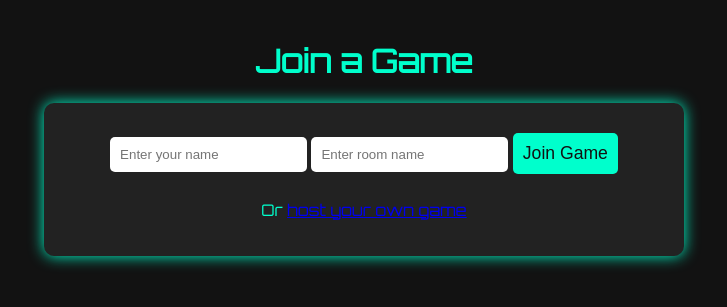
After one commit to stane000/UndercoverAgent, a Flask app: page /join_room in a window 1280 px wide. The commit adds this page. Shown: the top 307 px of the page, without its empty margins (276-1003 px from the left). Run offline with Flask 3, Linux system fonts and the light colour scheme.

Commit message:
UndercoverAgent 2.0

```diff
--- a/app.py
+++ b/app.py
@@ -1,73 +1,134 @@
 import random
 from flask import Flask, render_template, request, redirect, url_for, session
-from flask_socketio import SocketIO, emit
+from flask_socketio import SocketIO, emit, join_room
 import secrets
-# Generates a 32-character hexadecimal string
-roles = {}
 
 app = Flask(__name__)
-app.secret_key = secrets.token_hex(16)  # Replace with a secure, random key
+app.secret_key = secrets.token_hex(16)
 socketio = SocketIO(app)
 
-game_data = {
-    "spy": None,
-    "locations": [
-        "School", "Casino", "Beach", "Restaurant", "Hospital",
-        "Airport", "Park", "Mall", "Train Station", "Library",
-        "Movie Theater", "Gym", "Office", "Zoo", "Hotel", "Current location",
-        "Jarun lake", "College", "Funeral", "Disco club", "Lunopark", "Mars",
-        "Bundek", "Prison"
-    ],
-    "players": []
-}
+# Global dictionary for rooms. Each room holds its own game data.
+game_rooms = {}
+
+# Default set of locations
+default_locations = [
+    "School", "Casino", "Beach", "Restaurant", "Hospital",
+    "Airport", "Park", "Mall", "Train Station", "Library",
+    "Movie Theater", "Gym", "Office", "Zoo", "Hotel", "Current location",
+    "Jarun lake", "College", "Funeral", "Disco club", "Lunopark", "Mars",
+    "Bundek", "Prison"
+]
 
 @app.route('/')
 def home():
-    joined = session.get('joined', False)
-    return render_template("index.html", players=game_data['players'], joined=joined, locations=game_data['locations'])
+    room = session.get('room')
+    if room and room in game_rooms:
+        room_data = game_rooms[room]
+        return render_template("room.html", room=room,
+                               players=room_data['players'],
+                               locations=room_data['locations'],
+                               host=room_data['host'])
+    # For players not in a room, pass the list of active game rooms
+    return render_template("index.html", rooms=game_rooms)
 
 
-@app.route('/join', methods=['POST'])
-def join():
-    name = request.form['name']
-    if name:
-        game_data['players'].append(name)
-        session['joined'] = True
-        session['player_name'] = name
-        # Notify all connected clients about the new player
-        socketio.emit('update_players', game_data['players'])
+# Route to host a new game room (GET presents a form; POST creates the room).
+@app.route('/host', methods=['GET', 'POST'])
+def host():
+    if request.method == 'POST':
+        room_name = request.form['room']
+        host_name = request.form['host']
+        if room_name and host_name:
+            if room_name not in game_rooms:
+                game_rooms[room_name] = {
+                    'host': host_name,
+                    'players': [host_name],
+                    'spy': None,
+                    'location': None,
+                    'locations': default_locations.copy(),
+                    'roles': {},
+                    'round_started': False  # Indicates whether a round is currently in progress.
+                }
+            # Save room and player info in session
+            session['room'] = room_name
+            session['player_name'] = host_name
+            return redirect(url_for('home'))
+    return render_template("host.html")
+
+@app.route('/delete_room', methods=['POST'])
+def delete_room():
+    room = session.get('room')
+    # Verify the room exists and the current user is the host.
+    if room and room in game_rooms:
+        if session.get('player_name') == game_rooms[room]['host']:
+            # Delete the room and clear the room from the session.
+            del game_rooms[room]
+            session.pop('room', None)
+            return redirect(url_for('home'))
+        else:
+            return "Unauthorized", 403
     return redirect(url_for('home'))
 
-# @app.route('/start_game', methods=['POST'])
+@app.route('/join_room', methods=['GET', 'POST'])
+def join_room_route():
+    if request.method == 'POST':
+        room_name = request.form['room']
+        player_name = request.form['player']
+        if room_name in game_rooms and player_name:
+            room = game_rooms[room_name]
+            if player_name not in room['players']:
+                room['players'].append(player_name)
+            # If a round is already in progress, mark the player as waiting.
+            if room.get('round_started', False):
+                session['waiting'] = True
+            else:
+                session['waiting'] = False
+            session['room'] = room_name
+            session['player_name'] = player_name
+            return redirect(url_for('home'))
+    return render_template("join.html")
+
+
+# SocketIO event: when a client connects, add them to their room.
+@socketio.on('connect')
+def on_connect():
+    room = session.get('room')
+    if room:
+        join_room(room)
+        # Send the list of players for that room to all users in the room.
+        emit('update_players', game_rooms[room]['players'], room=room)
+
 @socketio.on('start_game')
 def start_game():
-    if len(game_data['players']) < 2:
-        return "Not enough players to start the game!", 400  # Error if fewer than 2 players
+    room = session.get('room')
+    if room and room in game_rooms:
+        room_data = game_rooms[room]
+        # Only the host is allowed to start a game or next round.
+        if session.get('player_name') != room_data['host']:
+            return
+        if len(room_data['players']) < 2:
+            emit('error_message', "Not enough players to start the game!", room=room)
+            return
 
-    # Scale locations
-    game_data['locations'] =  random.sample(game_data["locations"], len(game_data["players"]) * 5)
+        # (Optionally) Scale locations and choose random location/spy as before:
+        room_data['locations'] = random.sample(default_locations,
+            min(len(default_locations), len(room_data['players']) * 5))
+        room_data['location'] = random.choice(room_data['locations'])
+        room_data['spy'] = random.choice(room_data['players'])
 
-    # Randomly select a location and a spy
-    game_data['location'] = random.choice(game_data['locations'])
-    game_data['spy'] = random.choice(game_data['players'])
+        # Assign roles to ALL players
+        for player in room_data['players']:
+            if player == room_data['spy']:
+                room_data['roles'][player] = "You are the spy! The location is unknown to you."
+            else:
+                room_data['roles'][player] = f"You are NOT the spy. The location is: {room_data['location']}"
 
-    # Create a dictionary to hold role-based information
-    for player in game_data['players']:
-        if player == game_data['spy']:
-            roles[player] = "You are the spy! The location is unknown to you."
-        else:
-            roles[player] = f"You are not the spy! The location is: {game_data['location']}"
+        # Mark that a round has started.
+        room_data['round_started'] = True
 
+        # Emit game started event with updated roles and locations.
+        emit('game_started', {'roles': room_data['roles'], 'locations': room_data['locations']}, room=room)
 
-    # Broadcast personalized data to all players
-    socketio.emit('game_started', {"roles": roles, "locations": game_data['locations']})
-    return redirect(url_for('home'))
-
-@socketio.on('connect')
-def handle_connect():
-    # Send the current list of players and reset the game state when a user reconnects
-    emit('update_players', game_data['players'])
-    #emit('game_reset')  # Ensure UI resets when a player reconnects
 
 if __name__ == '__main__':
     socketio.run(app, host='0.0.0.0', port=5000, debug=True)
--- /dev/null
+++ b/templates/join.html
@@ -0,0 +1,54 @@
+<!DOCTYPE html>
+<html lang="en">
+<head>
+  <meta charset="UTF-8">
+  <title>Join Game | Undercover Agent</title>
+  <link href="https://fonts.googleapis.com/css2?family=Orbitron&display=swap" rel="stylesheet">
+  <style>
+    /* Example CSS styling similar to index.html */
+    body {
+      font-family: 'Orbitron', sans-serif;
+      background-color: #121212;
+      color: #00ffcc;
+      text-align: center;
+      margin: 0;
+      padding: 20px;
+    }
+    .container {
+      max-width: 600px;
+      margin: auto;
+      background: #222;
+      padding: 20px;
+      border-radius: 10px;
+      box-shadow: 0 0 15px #00ffcc;
+    }
+    input, button {
+      padding: 10px;
+      margin: 10px 0;
+      border-radius: 5px;
+      border: none;
+    }
+    button {
+      background: #00ffcc;
+      color: #121212;
+      cursor: pointer;
+      font-size: 1.1em;
+    }
+    button:hover {
+      background: #00cc99;
+    }
+  </style>
+</head>
+<body>
+  <h1>Join a Game</h1>
+  <div class="container">
+    <form action="/join_room" method="post">
+      <input type="text" name="player" placeholder="Enter your name" required>
+      <!-- Pre-fill if the room query parameter is provided -->
+      <input type="text" name="room" placeholder="Enter room name" required value="{{ request.args.get('room', '') }}">
+      <button type="submit">Join Game</button>
+    </form>
+    <p>Or <a href="/host">host your own game</a></p>
+  </div>
+</body>
+</html>
```
Also changed, not shown: templates/host.html (added, +22 -0 lines), templates/index.html (+44 -137 lines), templates/room.html (added, +176 -0 lines).
